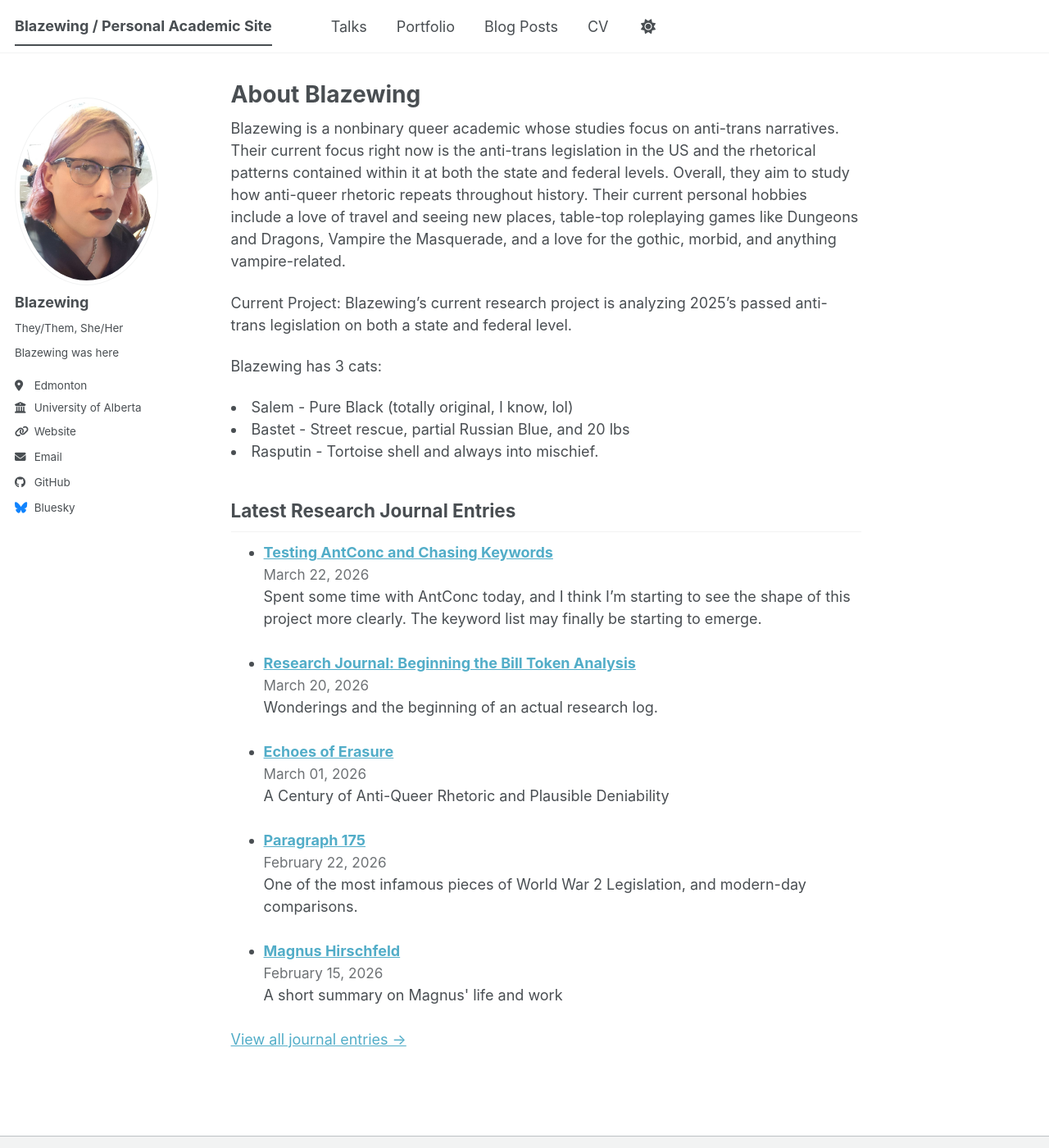
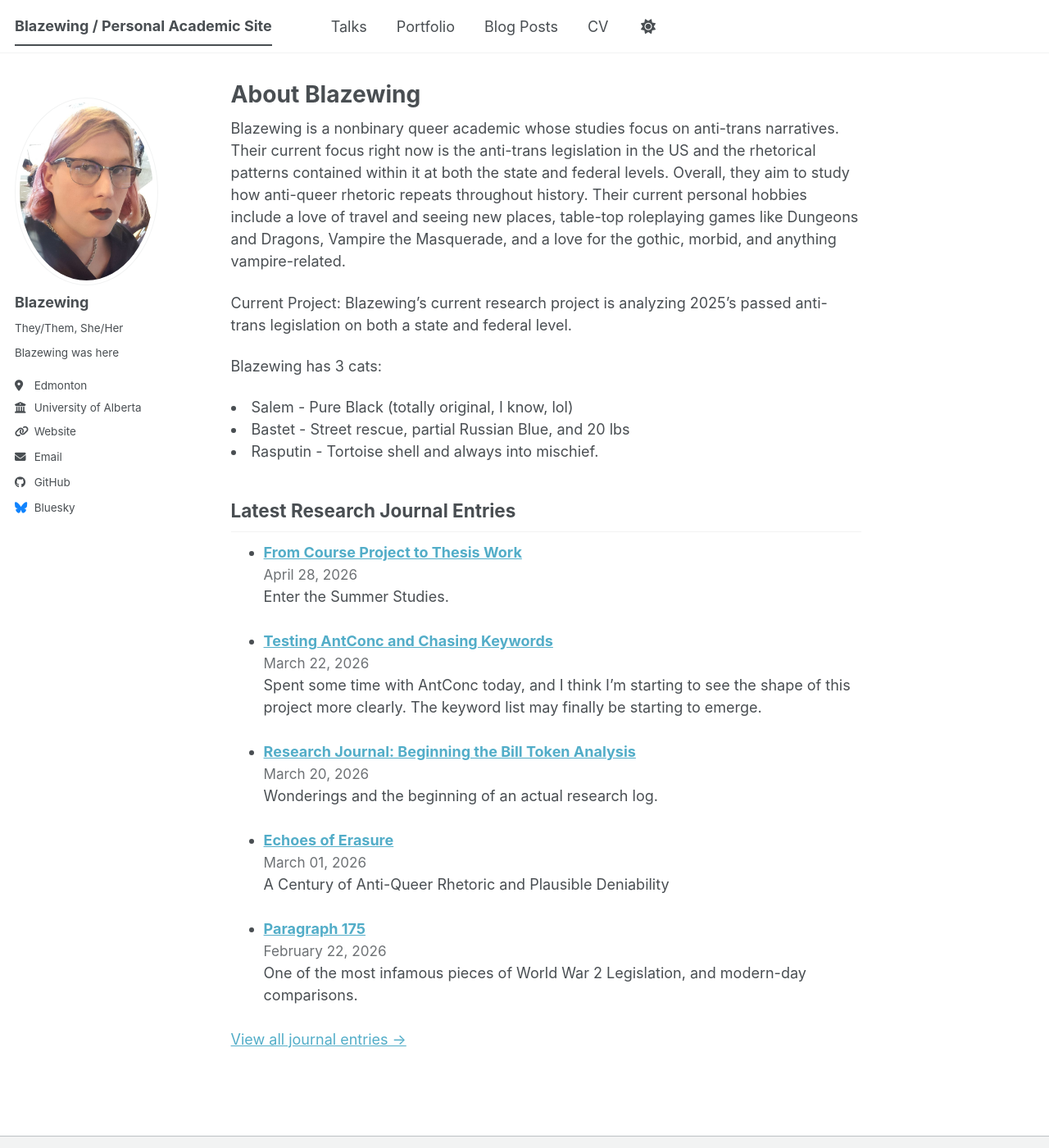
Before and after one commit to Blazewing2010/me, a Jekyll site: the page built from _pages/about.md, in a window 1280 px wide and 1400 px high. Shown: the whole window at 82% size. Built offline with Jekyll 4.4.1, drawn with Linux system fonts in a browser that asks for light colours; a script bundle is joined from its source files by our own code; library files that are not in the unit come from our copies.

Commit message:
Update Substack feed data

```diff
--- a/_data/substack.json
+++ b/_data/substack.json
@@ -1,4 +1,10 @@
 [
+  {
+    "title": "From Course Project to Thesis Work",
+    "link": "https://pronounsandpolitics.substack.com/p/from-course-project-to-thesis-work",
+    "date": "2026-04-28 19:47:52",
+    "excerpt": "Enter the Summer Studies."
+  },
   {
     "title": "Testing AntConc and Chasing Keywords",
     "link": "https://pronounsandpolitics.substack.com/p/testing-antconc-and-chasing-keywords",
```
